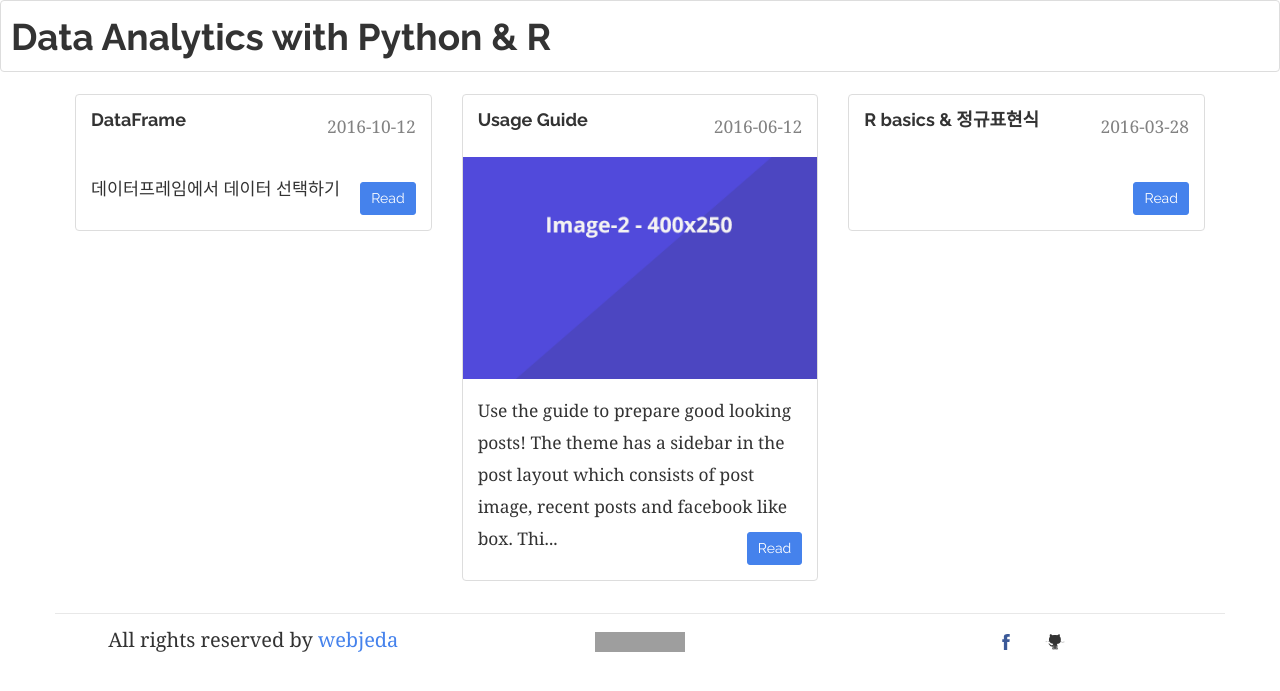
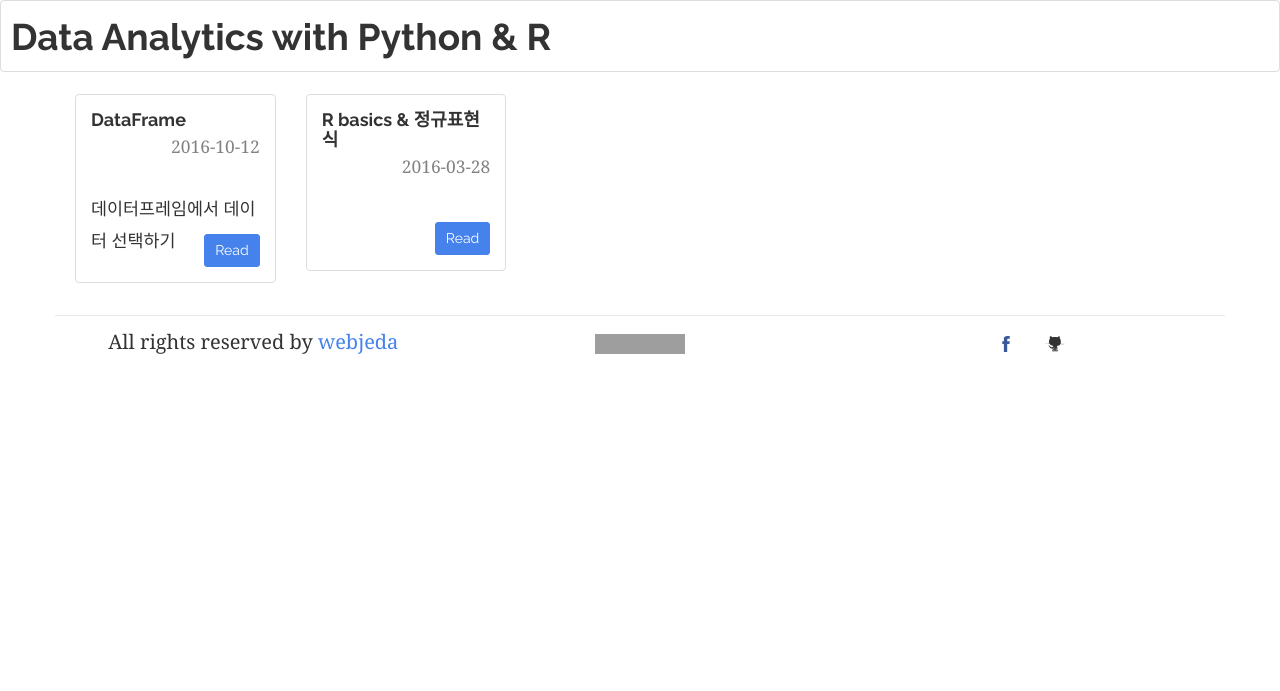
Before and after one commit to woosa7/woosa7.github.io, a Jekyll site: the page built from index.html, in a window 1280 px wide. Shown: the top 691 px of the page. Built offline with Jekyll 4.4.1, drawn with Linux system fonts in a browser that asks for light colours; the list of posts is cut into pages by our own code; grey boxes are pictures that could not be loaded.

Commit message:
upload post

```diff
--- a/_posts/2016-03-28-R Basics & 정규표현식.html
+++ b/_posts/2016-03-28-R Basics & 정규표현식.html
@@ -8,7 +8,7 @@
 <meta http-equiv="Content-Type" content="text/html; charset=utf-8" />
 <meta name="generator" content="pandoc" />
 <meta name="img" content="post001.png"/>
-<img>post001.png</img>
+
 <meta name="author" content="Woo-Hyun" />
 
 
--- a/_posts/2016-06-12-usage.markdown
+++ /dev/null
@@ -1,24 +0,0 @@
----
-layout: post
-title:  "Usage Guide"
-categories: jekyll update
-img: image-2.png
-categories: two
----
-
-Use the guide to prepare good looking posts! The theme has a sidebar in the post layout which consists of post image, recent posts and facebook like box. This can be extended by editing the ``sidebar.html`` in **_includes** folder.
-
-## Image
-
-- Use image of ratio 400x250 (800x500).
-- Keep them inside ``images`` folder.
-- Mention image name in the front matter as shown below
-
-{% highlight yml %}
----
-layout: post
-title:  "Some title"
-categories: some category
-img: image-name.jpg
----
-{% endhighlight %}
```
Also changed, not shown: images/Rlogo.jpg (deleted), images/r_logo.jpg (deleted).
